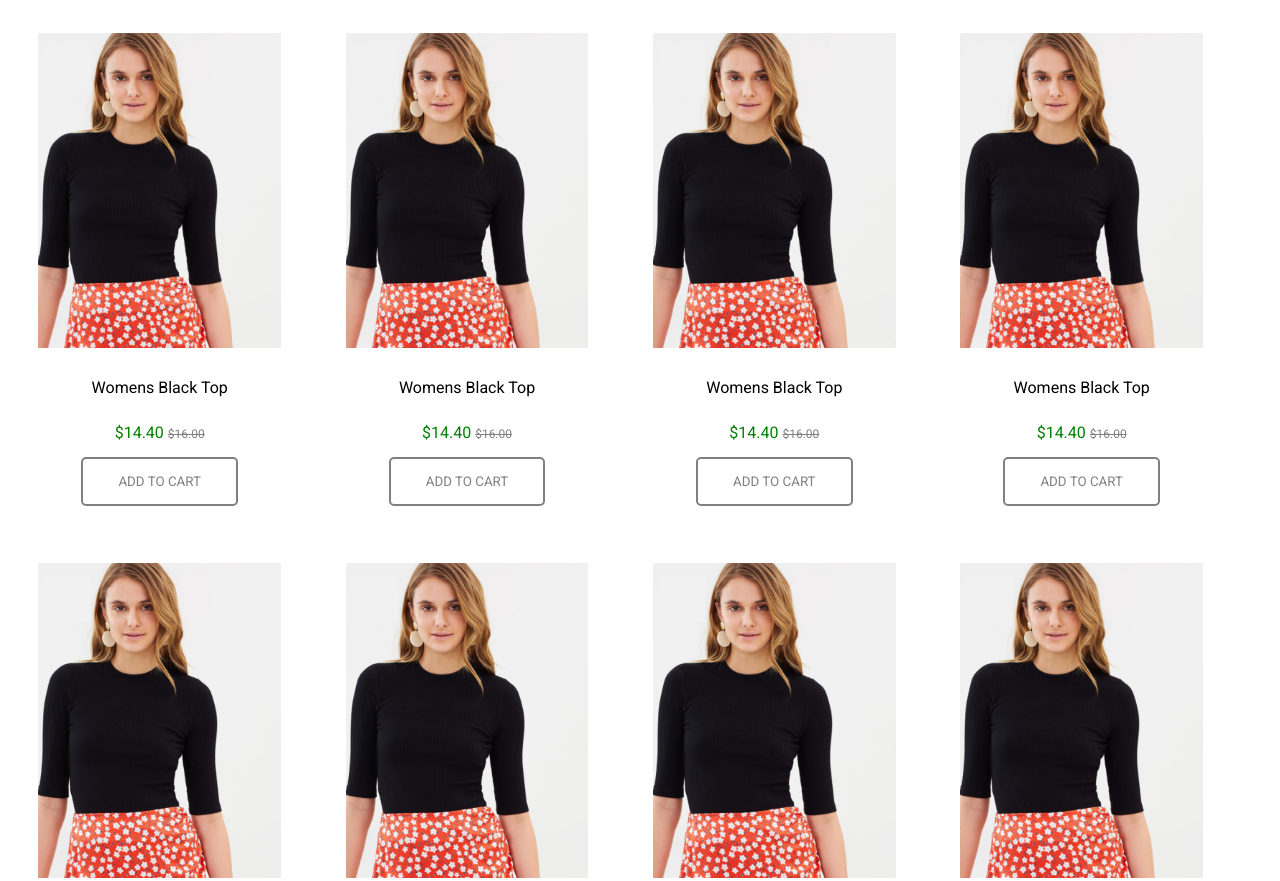
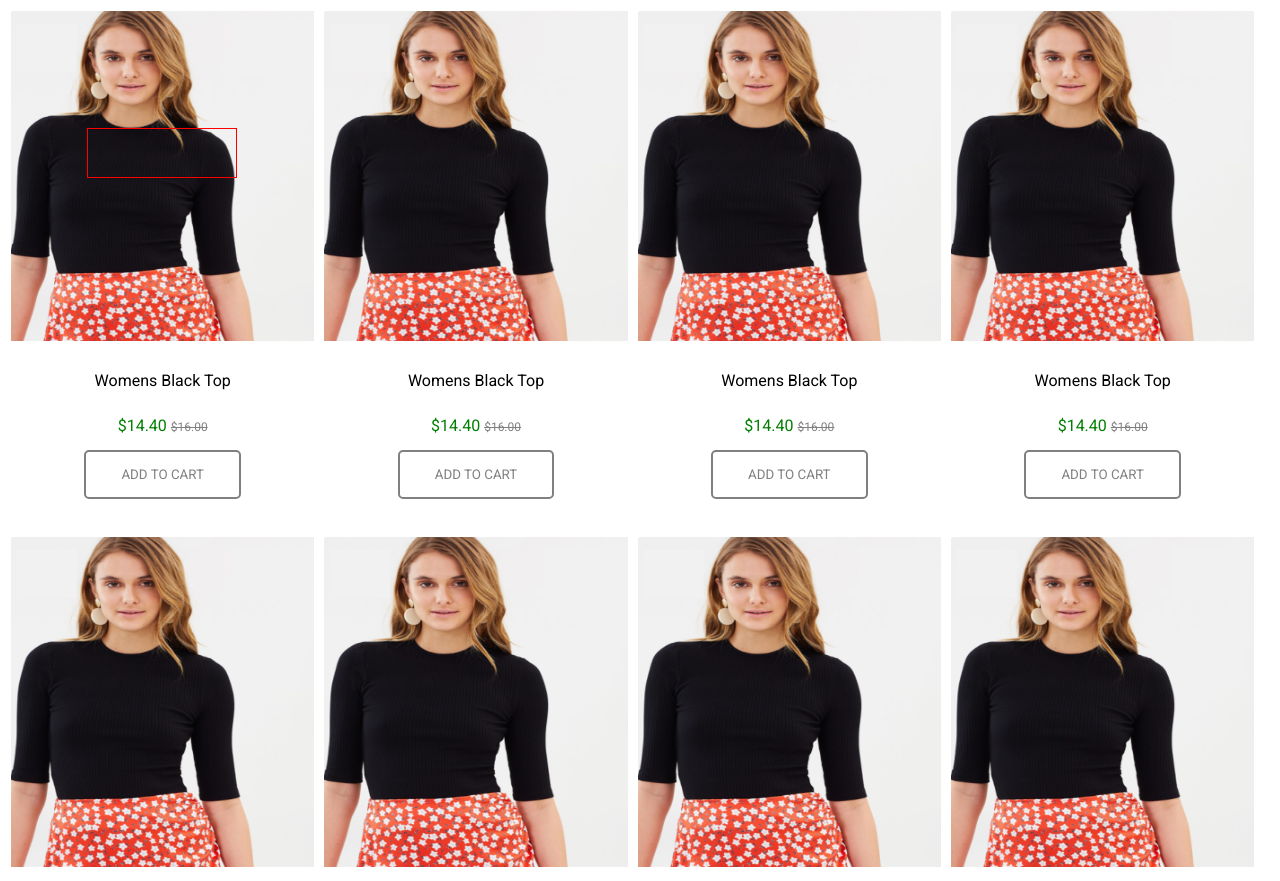
Before and after one commit to Darksiend/ShoppingWebSite, a plain HTML site: page products/products.html in a window 1280 px wide. Shown: the top 881 px of the page. Drawn offline with Linux system fonts and the light colour scheme.

Commit message:
Before Changes

```diff
--- a/products/products.css
+++ b/products/products.css
@@ -9,9 +9,8 @@
   width: 24%;
   height: 520px;
   display: inline-block;
-
   text-align: center;
-  margin-top: 10px;
+  margin: 3px;
   border-radius: 3px;
 }
 .product-item:hover {
@@ -21,8 +20,7 @@
 
 .product-item img {
   height: 330px;
-  width: 80%;
-  padding-top: 15px;
+  width: 100%;
 }
 
 .product-item p {
@@ -38,7 +36,19 @@
   color: gray;
   font-size: 12px;
 }
+/* On image Buttons */
+.on-img-panel {
+  width: 150px;
+  height: 50px;
+  border: 1px solid red;
+  position: absolute;
+  bottom: 50%;
+  left: 25%;
+}
 
+.img-container {
+  position: relative;
+}
 /* Button */
 
 .product-item button {
--- a/products/products.html
+++ b/products/products.html
@@ -9,7 +9,13 @@
   </head>
   <body>
     <div class="product-item">
-      <img src="../assets/image1.png" alt="" />
+      <div class="img-container">
+        <img src="../assets/image1.png" alt="" />
+        <div class="on-img-panel">
+          <div class="on-img-btn"></div>
+        </div>
+      </div>
+
       <p>Womens Black Top</p>
       <div class="price">$14.40 <s>$16.00</s></div>
       <button>add to cart</button>
```
